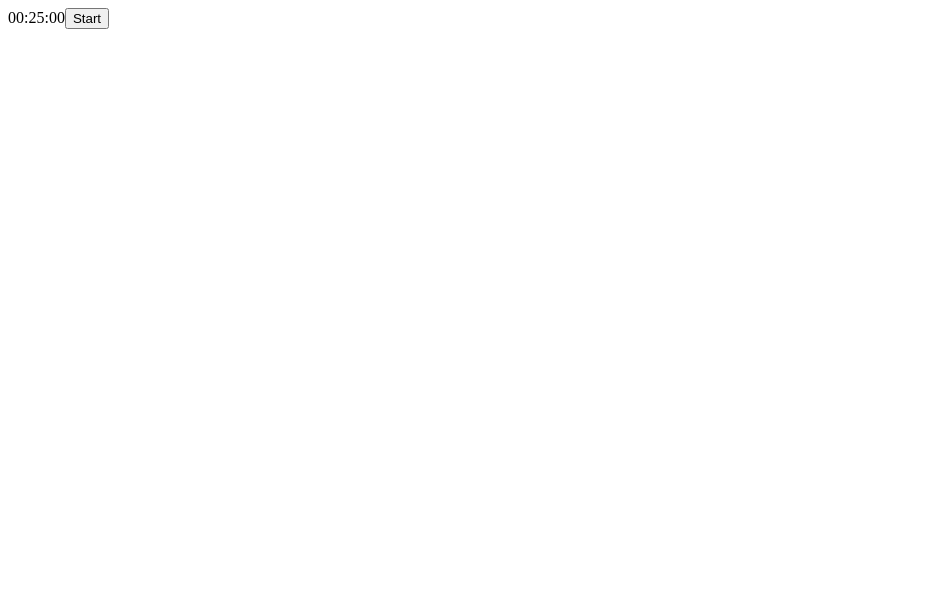
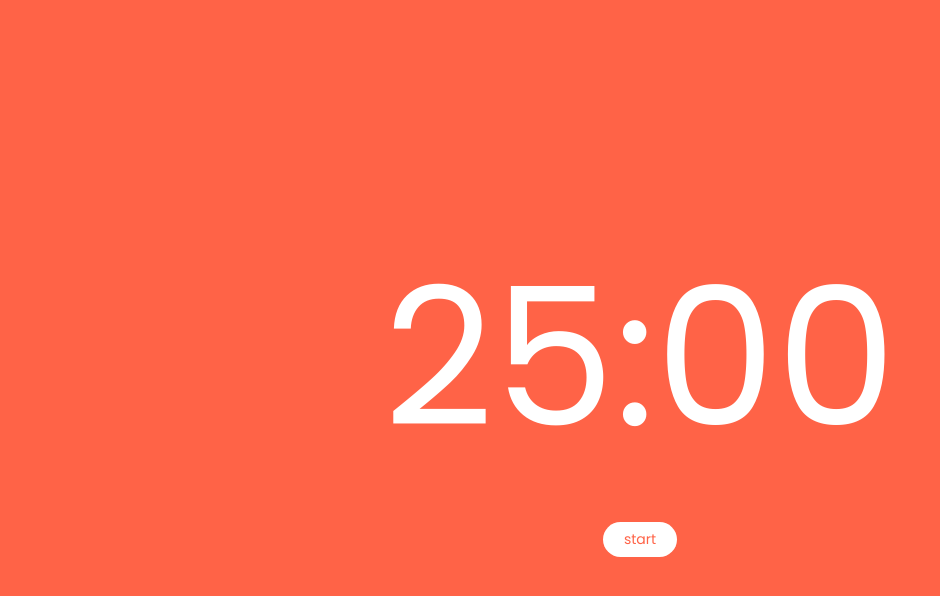
Before and after one commit to marcobiedermann/pomodoro-timer, a React (Vite) app: page /25 in a window 1280 px wide. Shown: the top 596 px of the page, without its empty margins (0-940 px from the left). Built offline with nearby package versions, Linux system fonts and the light colour scheme.

Commit message:
feat: Styles
Apply styling to the app

```diff
--- a/index.html
+++ b/index.html
@@ -5,6 +5,12 @@
     <link rel="icon" type="image/svg+xml" href="/vite.svg" />
     <meta name="viewport" content="width=device-width, initial-scale=1.0" />
     <title>Pomodoro Timer</title>
+    <link rel="preconnect" href="https://fonts.googleapis.com" />
+    <link rel="preconnect" href="https://fonts.gstatic.com" crossorigin />
+    <link
+      href="https://fonts.googleapis.com/css2?family=Poppins:wght@400;600&display=swap"
+      rel="stylesheet"
+    />
   </head>
   <body>
     <div id="root"></div>
--- /dev/null
+++ b/src/App.css
@@ -0,0 +1,53 @@
+:root {
+  --color-base: #fff;
+  --color-primary: tomato;
+  --font-family: 'Poppins', sans-serif;
+}
+
+* {
+  box-sizing: border-box;
+}
+
+body {
+  background-color: var(--color-primary);
+  color: var(--color-base);
+  display: grid;
+  font-family: var(--font-family);
+  line-height: 1.5;
+  margin: 0;
+  min-block-size: 100vh;
+  place-items: center;
+}
+
+button {
+  background: none;
+  border: 0;
+  color: inherit;
+  cursor: pointer;
+  font: inherit;
+}
+
+.timer {
+  text-align: center;
+}
+
+.timer__output {
+  --font-size-min: 4rem;
+  --font-size-max: 12rem;
+
+  display: block;
+  font-feature-settings: 'tnum';
+  font-size: clamp(var(--font-size-min), 20vw, var(--font-size-max));
+  font-variant-numeric: tabular-nums;
+  line-height: 1.2;
+  margin-bottom: 0.25em;
+}
+
+.timer__button {
+  background-color: var(--color-base);
+  border-radius: 999em;
+  color: var(--color-primary);
+  font-size: 0.875rem;
+  padding: 0.5em 1.5em;
+  text-transform: lowercase;
+}
--- a/src/App.tsx
+++ b/src/App.tsx
@@ -1,5 +1,6 @@
 import { useParams } from 'react-router-dom';
 import { z } from 'zod';
+import './App.css';
 import Timer from './Timer';
 import dayjs from './dayjs';
 
--- a/src/Timer.tsx
+++ b/src/Timer.tsx
@@ -44,20 +44,24 @@ function Timer(props: TimerProps): JSX.Element {
     isRunning ? delay : null,
   );
 
-  const output = dayjs.duration(dayjs(endAt).diff(dayjs(currentTime))).format('HH:mm:ss');
+  const output = dayjs.duration(dayjs(endAt).diff(dayjs(currentTime))).format('mm:ss');
 
   return (
-    <>
+    <div className="timer">
       <Helmet>
         <title>{output}</title>
       </Helmet>
-      <output>{output}</output>
+      <output className="timer__output">{output}</output>
       {isRunning ? (
-        <button onClick={onStopClick}>Stop</button>
+        <button className="timer__button" onClick={onStopClick}>
+          Stop
+        </button>
       ) : (
-        <button onClick={onStartClick}>Start</button>
+        <button className="timer__button" onClick={onStartClick}>
+          Start
+        </button>
       )}
-    </>
+    </div>
   );
 }
 
```
